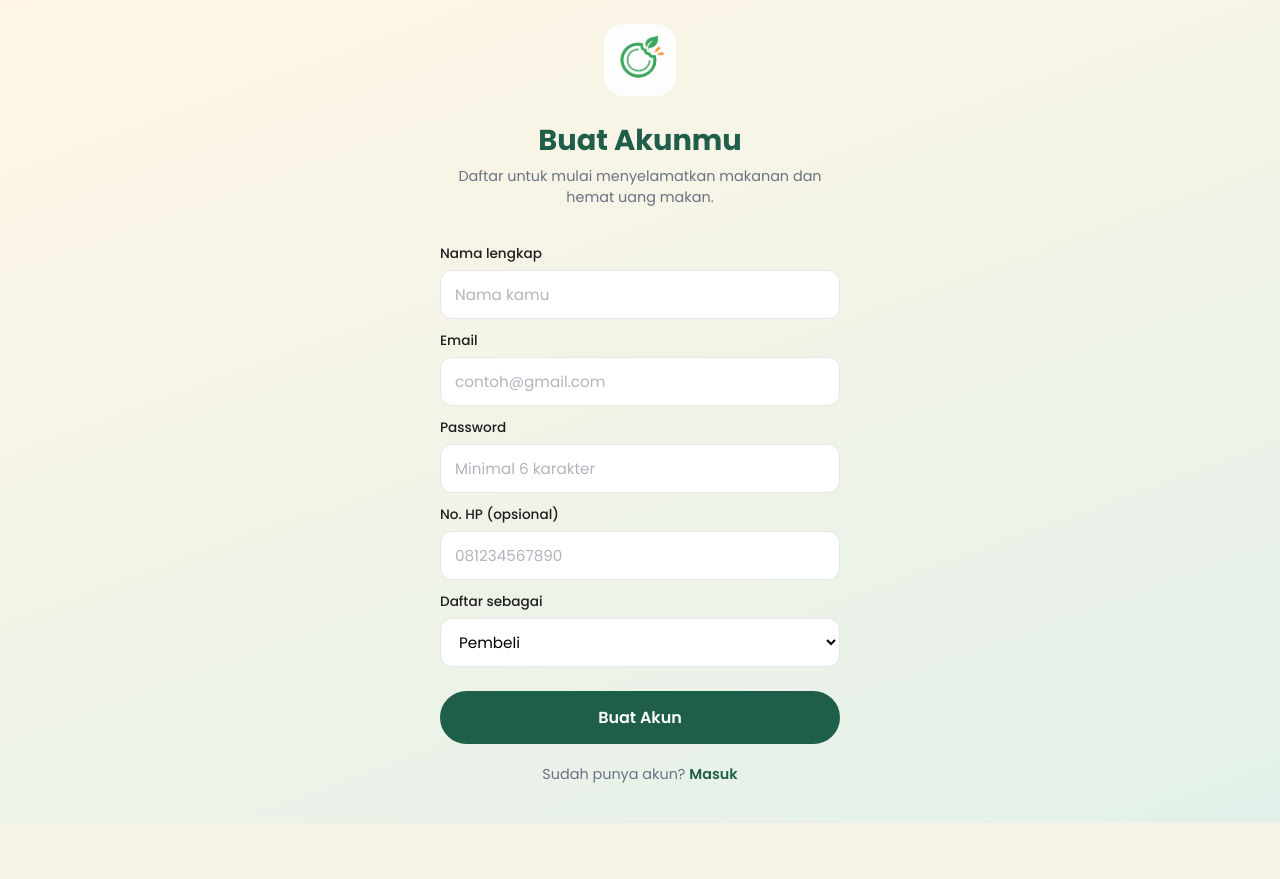
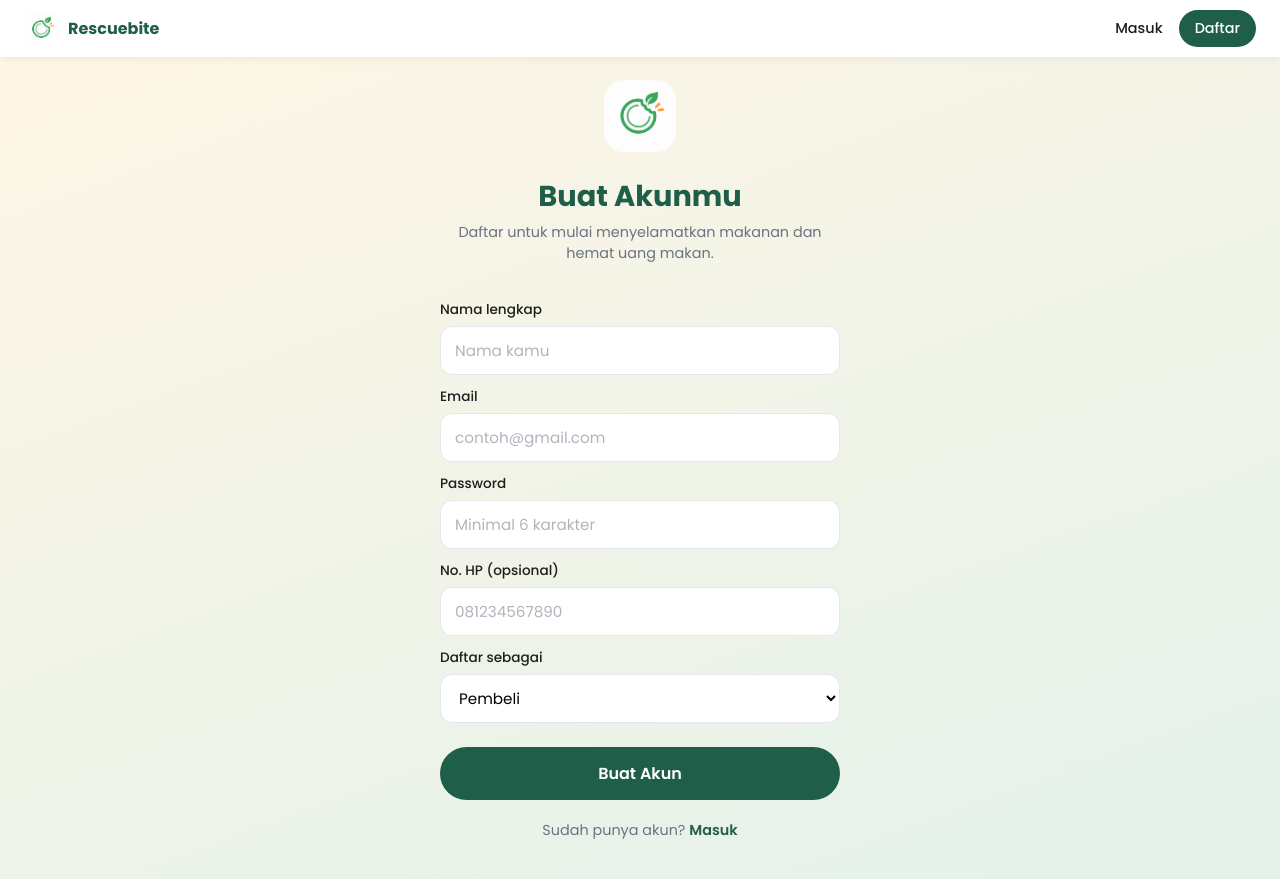
Before and after one commit to Kaallinaaaa/rescuebite-food-rescue, a PHP site: page /auth/register.php in a window 1280 px wide. Before the commit the page ends 823 px from the top, so only its background shows below. Run offline with PHP 8.4, Linux system fonts and the light colour scheme.

Commit message:
Tambah navbar dan perbaikan styling

```diff
--- a/assets/css/style.css
+++ b/assets/css/style.css
@@ -17,9 +17,10 @@ body {
   color: var(--teks);
   background: linear-gradient(160deg, var(--krem) 0%, #e3f1ea 100%);
   display: flex;
+  flex-direction: column;
+  align-items: center;
   justify-content: center;
-  align-items: center;
-  padding: 24px 16px;
+  padding: 80px 16px 24px;
 }
 
 .auth-wrap {
@@ -108,3 +109,46 @@ button:hover { background: var(--hijau-hover); }
 .auth-foot { margin-top: 20px; font-size: 0.9rem; color: var(--abu); }
 .auth-foot a { color: var(--hijau-tua); font-weight: 600; text-decoration: none; }
 .auth-foot a:hover { text-decoration: underline; }
+
+.navbar {
+  position: fixed;
+  top: 0; left: 0; right: 0;
+  display: flex;
+  justify-content: space-between;
+  align-items: center;
+  padding: 10px 24px;
+  background: white;
+  box-shadow: 0 2px 8px rgba(0,0,0,0.06);
+  z-index: 10;
+}
+
+.nav-brand {
+  display: flex;
+  align-items: center;
+  gap: 8px;
+  text-decoration: none;
+  font-weight: 700;
+  color: var(--hijau-tua);
+}
+
+.nav-brand img { width: 36px; height: 36px; border-radius: 10px; }
+
+.nav-links { display: flex; align-items: center; gap: 16px; }
+
+.nav-links a {
+  text-decoration: none;
+  color: var(--teks);
+  font-size: 0.9rem;
+  font-weight: 500;
+}
+
+.nav-links a:hover { color: var(--hijau-tua); }
+
+.btn-nav {
+  background: var(--hijau-tua);
+  color: white !important;
+  padding: 8px 16px;
+  border-radius: 999px;
+}
+
+.btn-nav:hover { background: var(--hijau-hover); }
--- a/includes/header.php
+++ b/includes/header.php
@@ -9,3 +9,4 @@
     <link rel="stylesheet" href="/rescuebite-food-rescue/assets/css/style.css">
 </head>
 <body>
+<?php require_once __DIR__ . "/navbar.php"; ?>
--- /dev/null
+++ b/includes/navbar.php
@@ -0,0 +1,26 @@
+<nav class="navbar">
+    <a href="/rescuebite-food-rescue/index.php" class="nav-brand">
+       <img src="/rescuebite-food-rescue/assets/img/logo.png" alt="Rescuebite" width="36" height="36">
+        <span>Rescuebite</span>
+    </a>
+
+    <div class="nav-links">
+        <?php if (!isset($_SESSION["user_id"])): ?>
+            <a href="/rescuebite-food-rescue/auth/login.php">Masuk</a>
+            <a href="/rescuebite-food-rescue/auth/register.php" class="btn-nav">Daftar</a>
+
+        <?php elseif ($_SESSION["role"] === "pembeli"): ?>
+            <a href="/rescuebite-food-rescue/index.php">Beranda</a>
+            <a href="/rescuebite-food-rescue/pembeli/riwayat.php">Pesanan Saya</a>
+            <a href="/rescuebite-food-rescue/auth/logout.php" class="btn-nav">Keluar</a>
+
+        <?php elseif ($_SESSION["role"] === "mitra"): ?>
+            <a href="/rescuebite-food-rescue/mitra/index.php">Dashboard</a>
+            <a href="/rescuebite-food-rescue/auth/logout.php" class="btn-nav">Keluar</a>
+
+        <?php elseif ($_SESSION["role"] === "admin"): ?>
+            <a href="/rescuebite-food-rescue/admin/index.php">Admin</a>
+            <a href="/rescuebite-food-rescue/auth/logout.php" class="btn-nav">Keluar</a>
+        <?php endif; ?>
+    </div>
+</nav>
```
